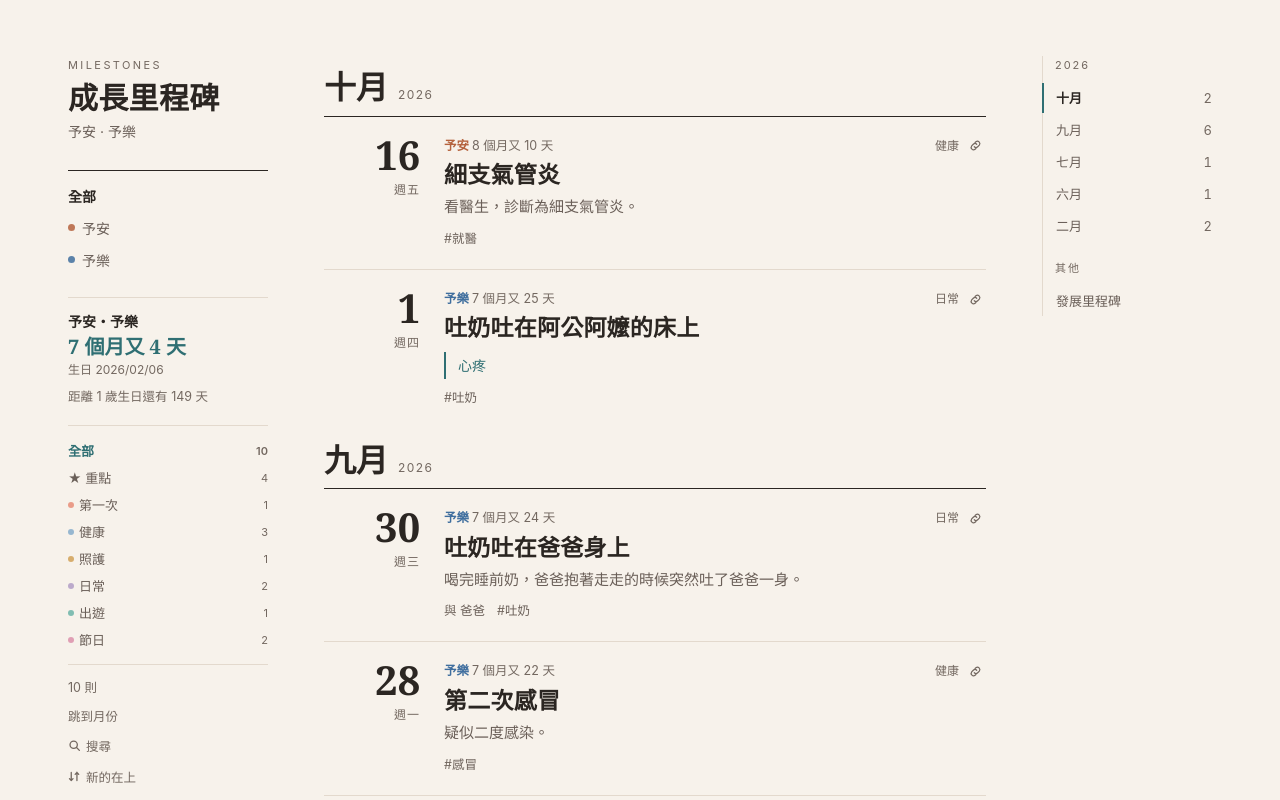
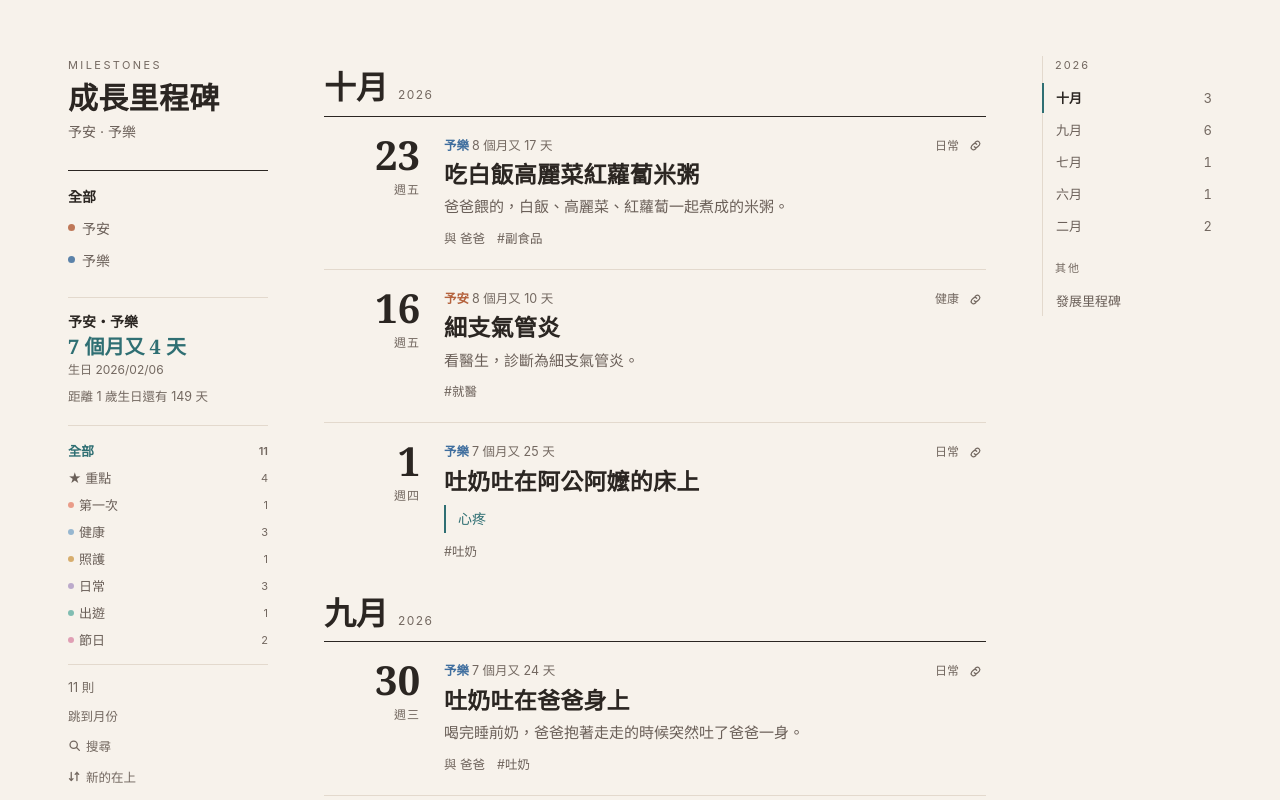
Before and after one commit to tobedesigner/baby-tracker, a React (Vite) app: page / in a window 1280 px wide. Shown: the top 800 px of the page. Built offline with nearby package versions, Linux system fonts and the light colour scheme.

Commit message:
2026-10-23 予樂吃白飯高麗菜紅蘿蔔米粥
Co-Authored-By: Claude Fable 5.1 <noreply@anthropic.com>

```diff
--- a/src/data/milestones.ts
+++ b/src/data/milestones.ts
@@ -38,6 +38,15 @@ import type { MilestoneInput } from "../types";
    ------------------------------------------------------------------ */
 
 export const MILESTONES: MilestoneInput[] = [
+  {
+    date: "2026-10-23",
+    title: "吃白飯高麗菜紅蘿蔔米粥",
+    who: ["una"],
+    category: "daily",
+    note: "爸爸餵的，白飯、高麗菜、紅蘿蔔一起煮成的米粥。",
+    people: ["爸爸"],
+    tags: ["副食品"],
+  },
   {
     date: "2026-10-16",
     title: "細支氣管炎",
```
